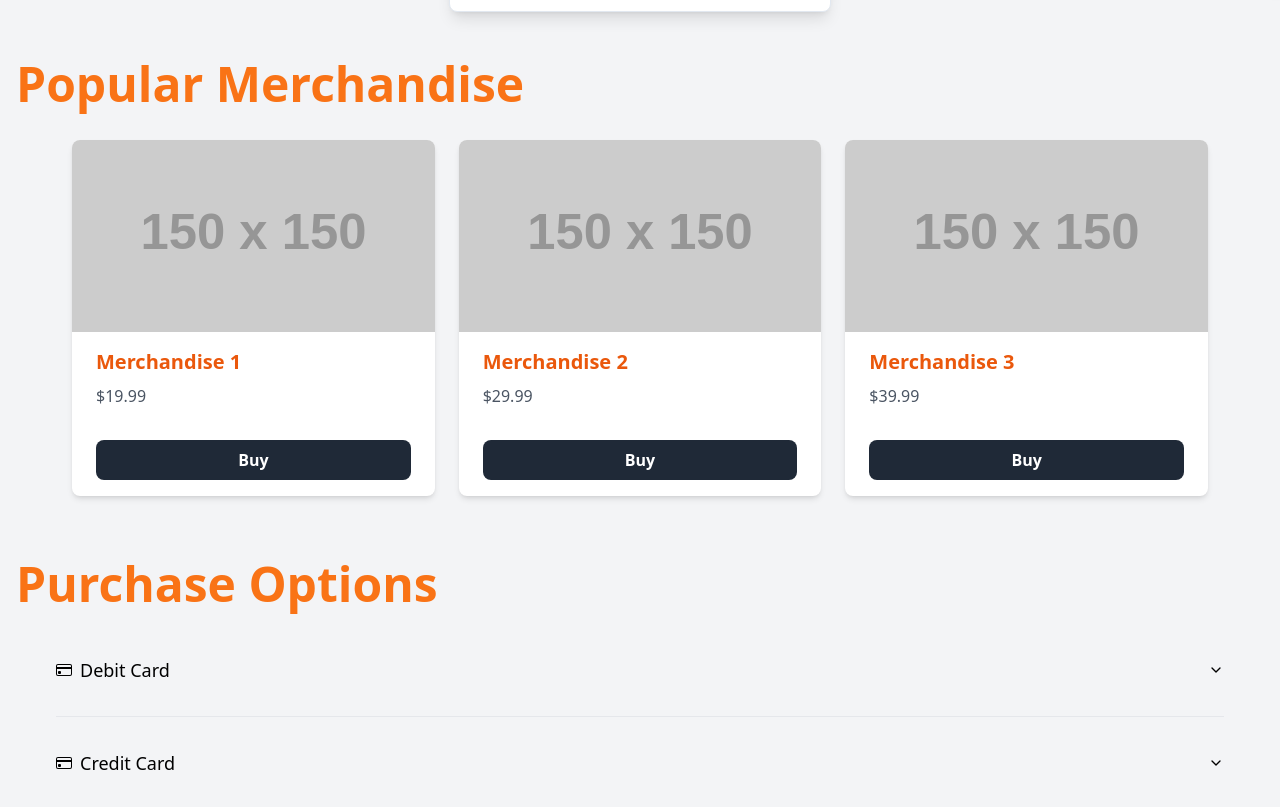
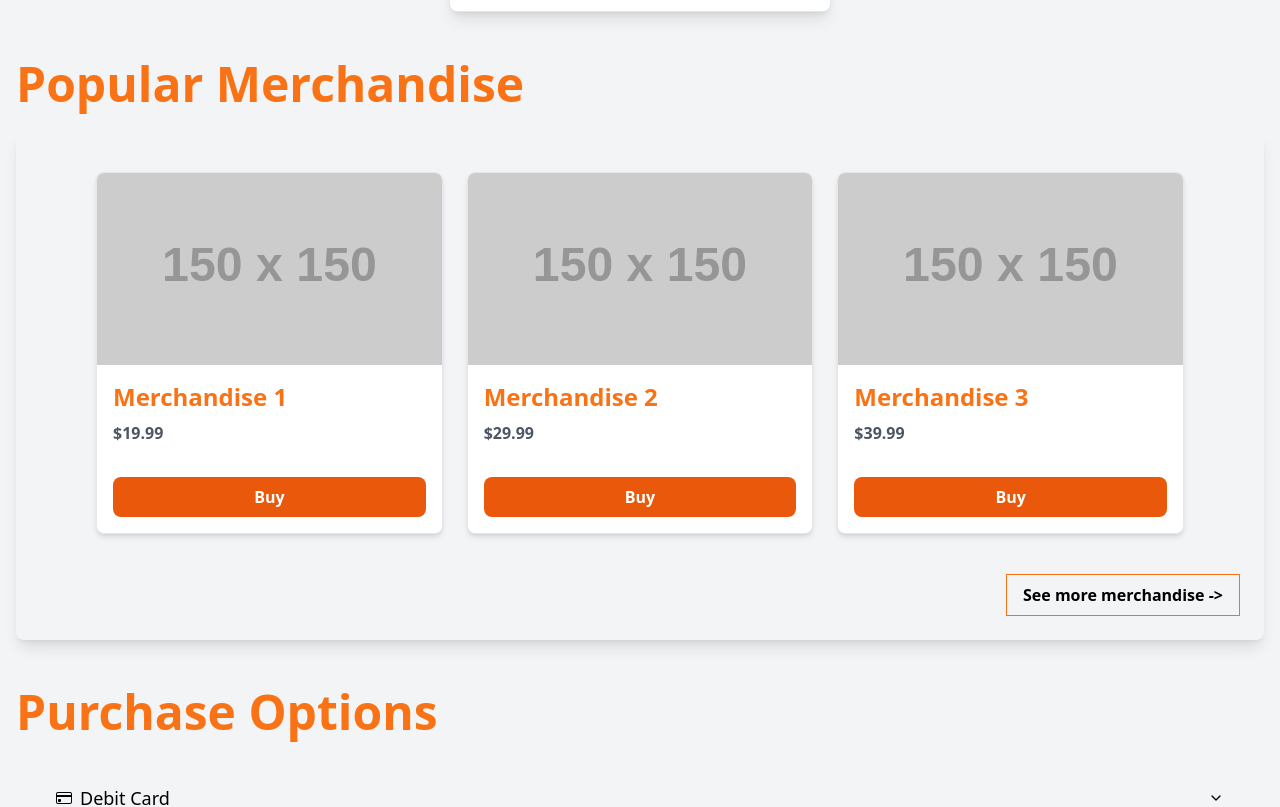
Before and after one commit to innoTech-Solutions/cvsu-elits, a Next.js app: page /shop in a window 1280 px wide. Shown: the part 800-1607 px from the top of the page. Built offline with nearby package versions, Linux system fonts and the light colour scheme.

Commit message:
merchandise card improve

```diff
--- a/src/app/shop/page.tsx
+++ b/src/app/shop/page.tsx
@@ -7,6 +7,7 @@ import merchandiseData from '@/config/merchandiseData';
 import { Toaster } from "@/components/ui/toaster";
 import { useToast } from "@/components/ui/use-toast";
 import PurchaseOption from '@/components/Shop/PurchaseOption';
+import MerchandiseContainer from '@/components/Shop/MerchandiseContainer';
 
 const Shop = () => {
   const { toast } = useToast();
@@ -72,9 +73,21 @@ const Shop = () => {
           Popular Merchandise
         </motion.h3>
 
-        <MerchandiseList items={merchandiseData} />
+        <MerchandiseContainer>
+          <MerchandiseList items={merchandiseData} />
+          <div className="flex justify-end">
+            <button
+              className="relative bg-transparent hover:bg-orange-500 border border-solid border-orange-500 text-black font-semibold py-2 px-4 transition duration-300 mt-6"
+              onClick={() => alert('See more merchandise clicked')}
+            >
+              See more merchandise {'->'}
+            </button>
 
-        {/* Purchase Options Section */}
+
+          </div>
+        </MerchandiseContainer>
+
+
         <motion.h3
           initial={{ opacity: 0, y: -20 }}
           animate={{ opacity: 1, y: 0 }}
--- a/src/components/Shop/MerchandiseCard.tsx
+++ b/src/components/Shop/MerchandiseCard.tsx
@@ -9,16 +9,16 @@ interface MerchandiseCardProps {
 
 const MerchandiseCard: React.FC<MerchandiseCardProps> = ({ image, name, price, onBuy }) => {
   return (
-    <div className="max-w-sm rounded-lg overflow-hidden shadow-md bg-white transform transition duration-500 hover:scale-105 hover:shadow-xl">
-      <img className="w-full h-48 object-cover" src={image} alt={name}/>
-      <div className="px-6 py-4">
-        <div className="font-bold text-xl mb-2 text-orange-600">{name}</div>
-        <p className="text-gray-600 text-base">${price}</p>
+    <div className="max-w-sm rounded-lg overflow-hidden shadow-md bg-white border border-gray-200 transform transition duration-500 hover:-translate-y-1 hover:shadow-lg cursor-pointer">
+      <img className="w-full h-48 object-cover transition-transform duration-300 hover:scale-110" src={image} alt={name}/>
+      <div className="p-4">
+        <div className="font-bold text-2xl mb-2 text-orange-500">{name}</div>
+        <p className="text-gray-600 text-base font-semibold">${price}</p>
       </div>
-      <div className="px-6 py-4">
+      <div className="p-4">
         <button
           onClick={onBuy}
-          className="bg-gray-800 hover:bg-orange-600 w-full text-white font-semibold py-2 px-4 rounded-lg transition duration-300"
+          className="bg-orange-600 hover:bg-orange-500 hover:text-black w-full text-white font-semibold py-2 px-4 rounded-lg transition duration-300"
         >
           Buy
         </button>
--- /dev/null
+++ b/src/components/Shop/MerchandiseContainer.tsx
@@ -0,0 +1,15 @@
+import React, { ReactNode } from 'react';
+
+interface MerchandiseContainerProps {
+  children: ReactNode;
+}
+
+const MerchandiseContainer: React.FC<MerchandiseContainerProps> = ({ children }) => {
+  return (
+    <div className="bg-gray-100 rounded-lg shadow-lg p-6 mt-6">
+      {children}
+    </div>
+  );
+};
+
+export default MerchandiseContainer;
```
